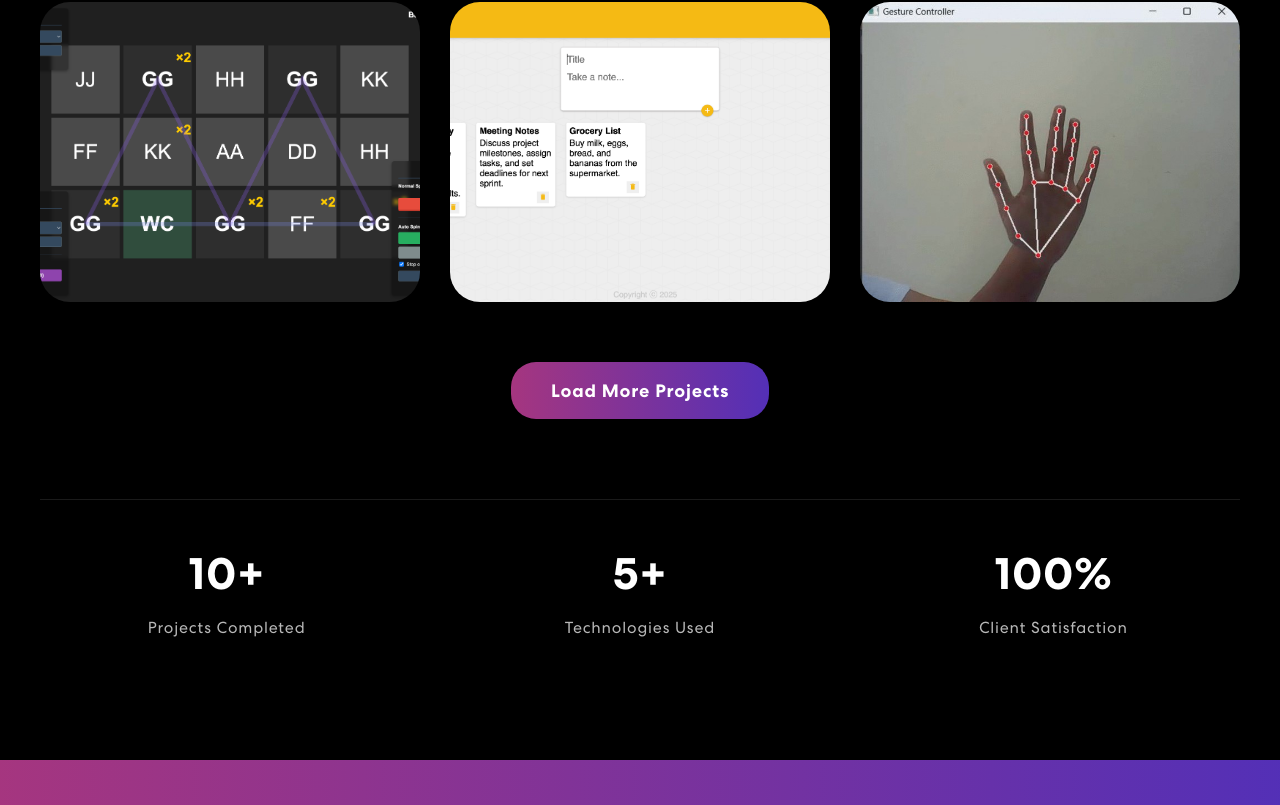
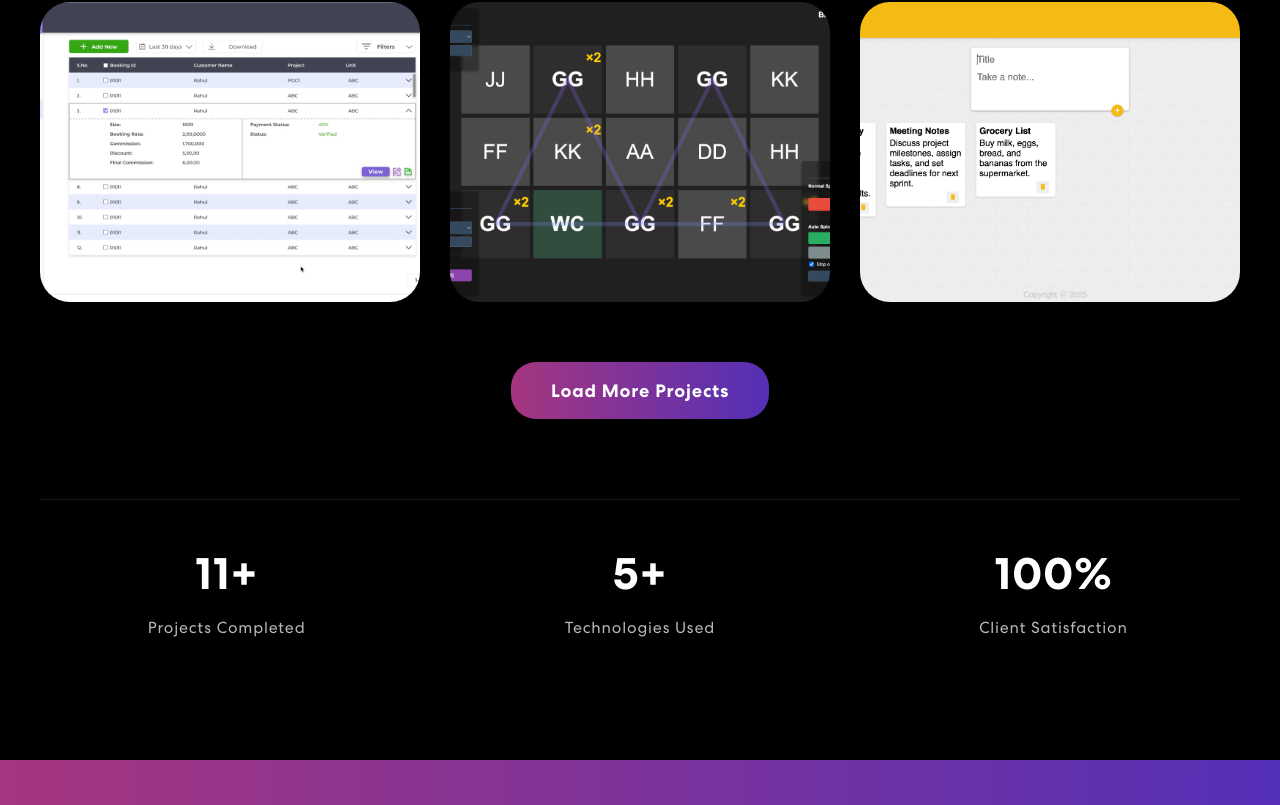
Before and after one commit to MayankPandey2004/Personal-Portfolio, a React (Create React App) app: page / in a window 1280 px wide. Shown: the part 3152-3957 px from the top of the page. Built offline with nearby package versions, Linux system fonts and the light colour scheme.

Commit message:
added project

```diff
--- a/src/components/Projects.js
+++ b/src/components/Projects.js
@@ -9,6 +9,7 @@ import projImg7 from "../assets/img/project-img7.png";
 import projImg8 from "../assets/img/project-img8.png";
 import projImg9 from "../assets/img/project-img9.png";
 import projImg10 from "../assets/img/project-img10.png";
+import projImg11 from "../assets/img/project-img11.png";
 
 import { useState } from "react"
 import ProjectCard from "./ProjectCard"
@@ -29,6 +30,13 @@ const Projects = () => {
       imgUrl: projImg2,
       demoUrl: "none",
       githubUrl: "https://github.com/MayankPandey2004/AskMe-Clone",
+    },
+    {
+      title: "MERN Predictive-Dashboard",
+      description: "using ReactJs(VITE+Ts), NodeJs, ExpressJs, MongoDB, Render",
+      imgUrl: projImg11,
+      demoUrl: "https://predictive-dashboard-client.onrender.com/",
+      githubUrl: "https://github.com/MayankPandey2004/Predictive-Dashboard",
     },
     {
       title: "Leads Management System",
```
Also changed, not shown: src/assets/img/project-img11.png (added).
